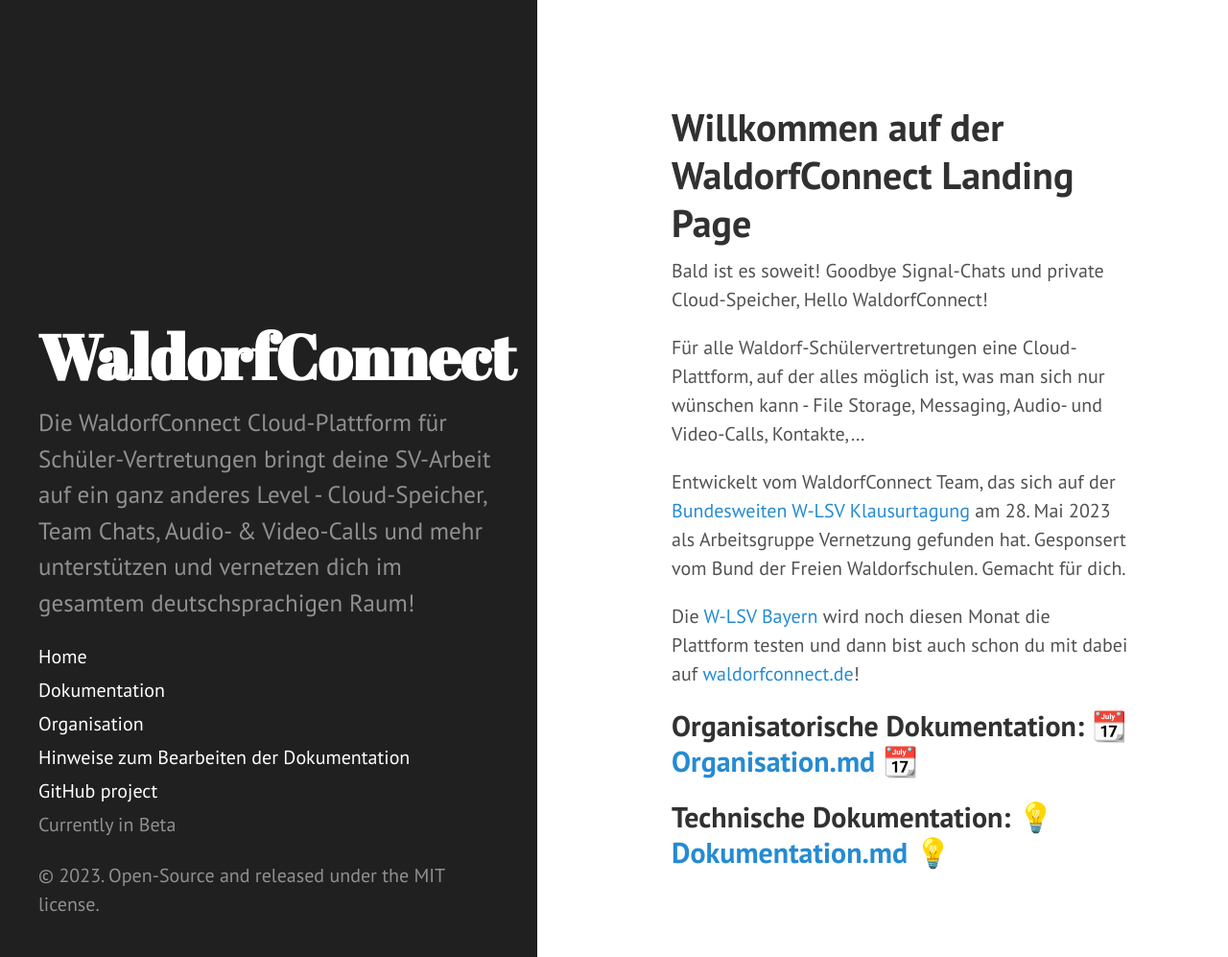
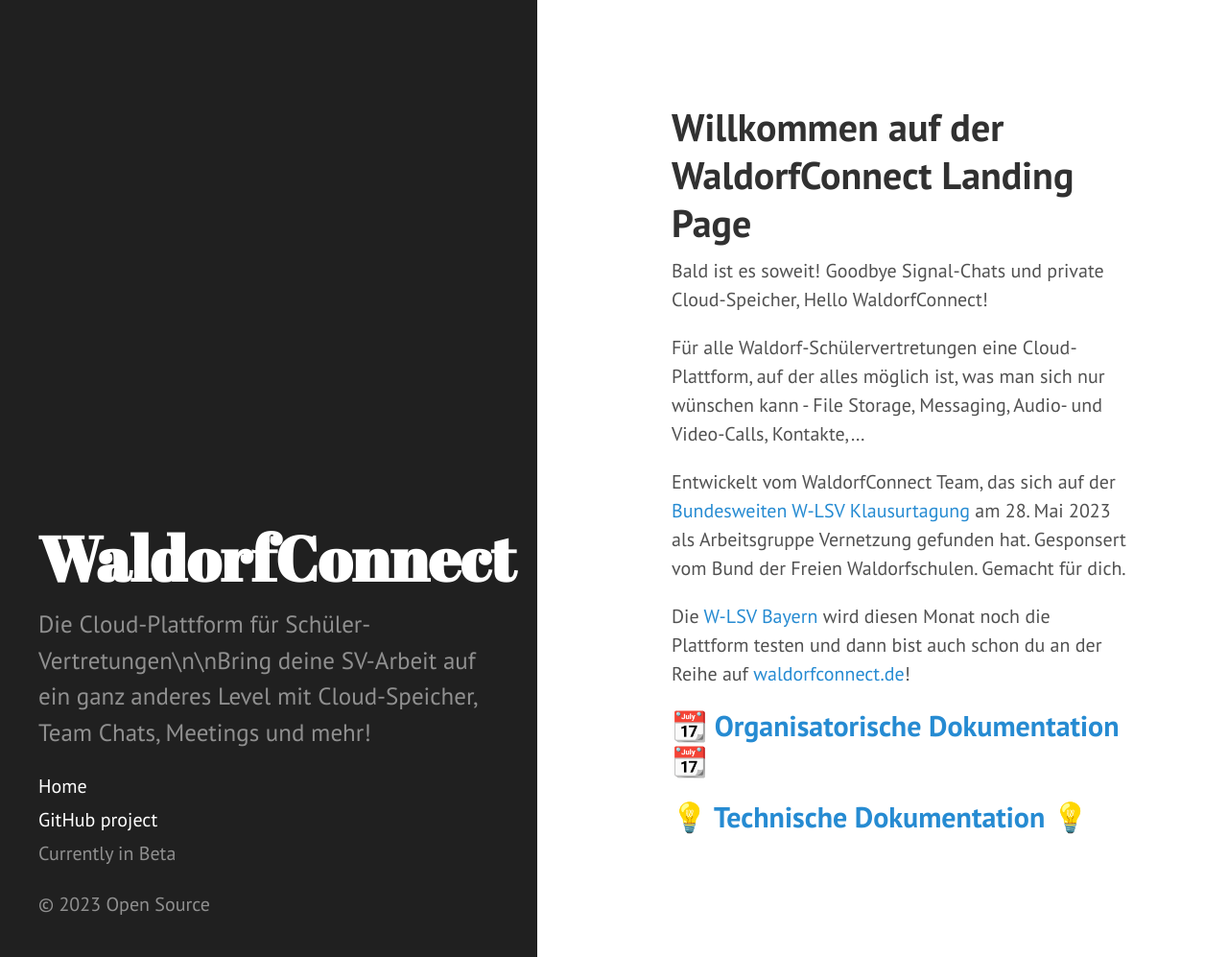
Before and after one commit to WaldorfConnect/documentation, a Jekyll site: the page built from index.md, in a window 1280 px wide and 997 px high. Shown: the whole window at 96% size. Built offline with Jekyll 4.4.1, drawn with Linux system fonts in a browser that asks for light colours; Markdown is read by kramdown in place of the engine named in the settings.

Commit message:
fix sidebar links by hardcoding them

```diff
--- a/_config.yml
+++ b/_config.yml
@@ -8,7 +8,7 @@ permalink:        pretty
 # Setup
 title:            WaldorfConnect
 tagline:          'Die Plattform für SV-Arbeit'
-description:      'Die WaldorfConnect Cloud-Plattform für Schüler-Vertretungen bringt deine SV-Arbeit auf ein ganz anderes Level - Cloud-Speicher, Team Chats, Audio- & Video-Calls und mehr unterstützen und vernetzen dich im gesamtem deutschsprachigen Raum!'
+description:      'Die Cloud-Plattform für Schüler-Vertretungen\n\nBring deine SV-Arbeit auf ein ganz anderes Level mit Cloud-Speicher, Team Chats, Meetings und mehr!'
 url:              https://waldorfconnect.github.io
 baseurl:          /documentation
 
--- a/_includes/sidebar.html
+++ b/_includes/sidebar.html
@@ -12,24 +12,13 @@
     <nav class="sidebar-nav">
       <a class="sidebar-nav-item{% if page.url == site.baseurl %} active{% endif %}" href="{{ site.baseurl }}">Home</a>
 
-      {% comment %}
-        The code below dynamically generates a sidebar nav of pages with
-        `layout: page` in the front-matter. See readme for usage.
-      {% endcomment %}
-
-      {% assign pages_list = site.pages %}
-      {% for node in pages_list %}
-        {% if node.title != null %}
-          {% if node.layout == "page" %}
-            <a class="sidebar-nav-item{% if page.url == node.url %} active{% endif %}" href="{{ node.url }}">{{ node.title }}</a>
-          {% endif %}
-        {% endif %}
-      {% endfor %}
+      <a class="sidebar-nav-item{% if page.url == '/documentation/Dokumentation' %} active{% endif %}" href="/documentation/Dokumentation">{{ node.title }}</a>
+      <a class="sidebar-nav-item{% if page.url == '/documentation/Organisation' %} active{% endif %}" href="/documentation/Dokumentation">{{ node.title }}</a>
 
       <a class="sidebar-nav-item" href="{{ site.github.repo }}">GitHub project</a>
       <span class="sidebar-nav-item">Currently {{ site.version }}</span>
     </nav>
 
-    <p>&copy; {{ site.time | date: '%Y' }}. Open-Source and released under the MIT license.</p>
+    <p>&copy; {{ site.time | date: '%Y' }} Open Source</p>
   </div>
 </div>
--- a/index.md
+++ b/index.md
@@ -11,8 +11,8 @@ Für alle Waldorf-Schülervertretungen eine Cloud-Plattform, auf der alles mögl
 
 Entwickelt vom WaldorfConnect Team, das sich auf der [Bundesweiten W-LSV Klausurtagung](https://wlsv-bayern.de/tagung) am 28. Mai 2023 als Arbeitsgruppe Vernetzung gefunden hat. Gesponsert vom Bund der Freien Waldorfschulen. Gemacht für dich.
 
-Die [W-LSV Bayern](https://wlsv-bayern.de/) wird noch diesen Monat die Plattform testen und dann bist auch schon du mit dabei auf [waldorfconnect.de](https://waldorfconnect.de/)!
+Die [W-LSV Bayern](https://wlsv-bayern.de/) wird diesen Monat noch die Plattform testen und dann bist auch schon du an der Reihe auf [waldorfconnect.de](https://waldorfconnect.de/)!
 
-## Organisatorische Dokumentation: 📆 [Organisation.md](Organisation.md) 📆
+## 📆 [Organisatorische Dokumentation](Organisation.md) 📆
 
-## Technische Dokumentation: 💡 [Dokumentation.md](Dokumentation.md) 💡
+## 💡 [Technische Dokumentation](Dokumentation.md) 💡
```
